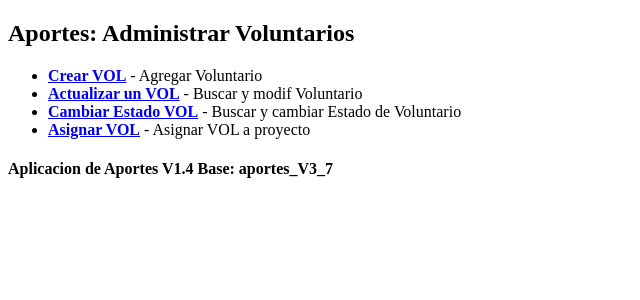
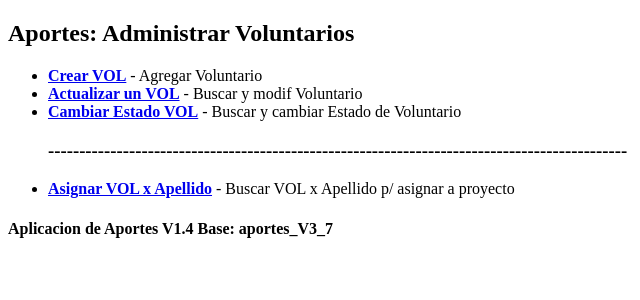
Before and after one commit to badubko/Aportes-Web_SQL, a PHP site: page /index_ap_V1.4.php in a window 1280 px wide. Shown: the top 300 px of the page, without its empty margins (0-640 px from the left). Run offline with PHP 8.4, Linux system fonts and the light colour scheme.

Commit message:
Corregidos titulos

```diff
--- a/index_ap_V1.4.php
+++ b/index_ap_V1.4.php
@@ -11,7 +11,9 @@ require "./common_ap_V1.4.php";
 		<li><a href="create_ap_<?php echo escape($vers);?>.php"><strong>Crear VOL</strong></a> - Agregar Voluntario</li>
 		<li><a href="read_ap_<?php echo escape($vers);?>.php"><strong>Actualizar un VOL</strong></a> - Buscar y modif Voluntario</li>
 		<li><a href="cambiar_est_vol_ap_<?php echo escape($vers);?>.php"><strong>Cambiar Estado VOL</strong></a> - Buscar y cambiar Estado de Voluntario</li>
-		<li><a href="buscar_vol_x_apell_ap_<?php echo escape($vers);?>.php"><strong>Asignar VOL</strong></a> - Asignar VOL a proyecto</li>
+
+		<h3>---------------------------------------------------------------------------------------------</h3>
+		<li><a href="buscar_vol_x_apell_ap_<?php echo escape($vers);?>.php"><strong>Asignar VOL x Apellido</strong></a> - Buscar VOL x Apellido p/ asignar a proyecto</li>
 
 <!--
 		<li><a href="update_ap_V1.4.php"><strong>Actualizar todos los VOL</strong></a> - Mostrar y Modif todos</li>
```
